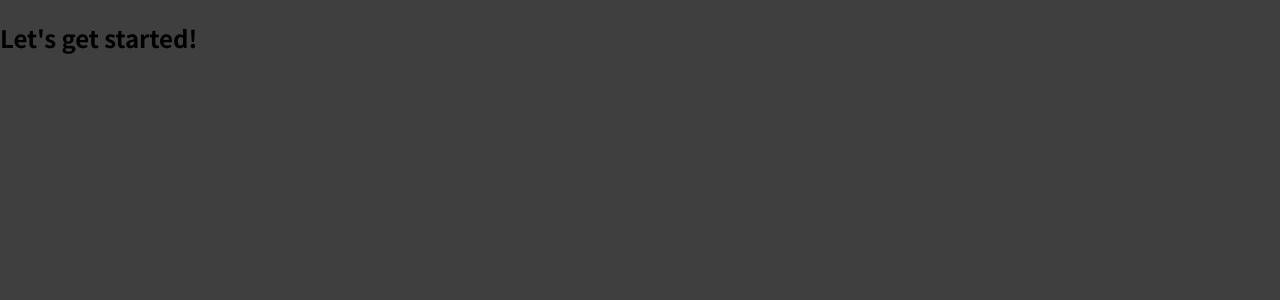
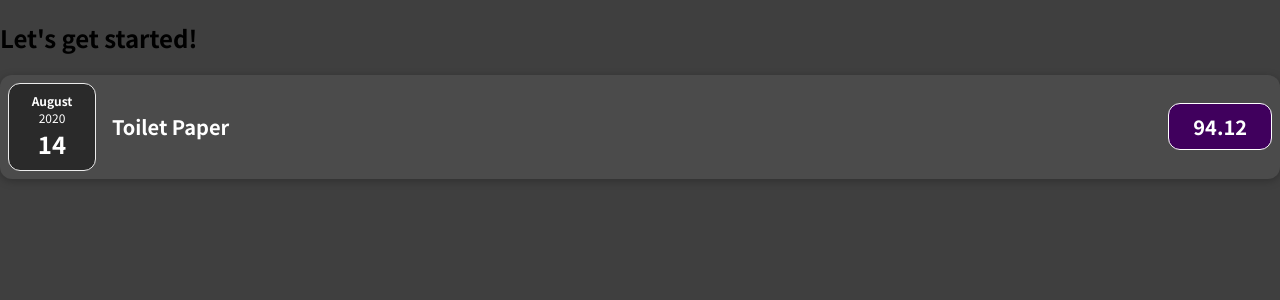
Before and after one commit to omins/studying-react, a JavaScript app in the folder src/basic-practice/my-app/: page / in a window 1280 px wide. Shown: the top 300 px of the page. Built offline with nearby package versions, Linux system fonts and the light colour scheme.

Commit message:
feat: 지출내역 컴포넌트 추가

```diff
--- a/src/basic-practice/my-app/src/App.js
+++ b/src/basic-practice/my-app/src/App.js
@@ -1,7 +1,36 @@
+import ExpenseItem from './components/ExpenseItem';
+
 function App() {
+
+  const expenses = [
+    {
+      id: 'e1',
+      title: 'Toilet Paper',
+      amount: 94.12,
+      date: new Date(2020, 7, 14),
+    },
+    { id: 'e2', title: 'New TV', amount: 799.49, date: new Date(2021, 2, 12) },
+    {
+      id: 'e3',
+      title: 'Car Insurance',
+      amount: 294.67,
+      date: new Date(2021, 2, 28),
+    },
+    {
+      id: 'e4',
+      title: 'New Desk (Wooden)',
+      amount: 450,
+      date: new Date(2021, 5, 12),
+    },
+  ];
   return (
     <div>
       <h2>Let's get started!</h2>
+      <ExpenseItem
+        title={expenses[0].title}
+        date={expenses[0].date}
+        amount={expenses[0].amount}
+      />
     </div>
   );
 }
--- /dev/null
+++ b/src/basic-practice/my-app/src/components/ExpenseDate.css
@@ -0,0 +1,26 @@
+.expense-date {
+  display: flex;
+  flex-direction: column;
+  width: 5.5rem;
+  height: 5.5rem;
+  border: 1px solid #ececec;
+  background-color: #2a2a2a;
+  color: white;
+  border-radius: 12px;
+  align-items: center;
+  justify-content: center;
+}
+
+.expense-date__month {
+  font-size: 0.75rem;
+  font-weight: bold;
+}
+
+.expense-date__year {
+  font-size: 0.75rem;
+}
+
+.expense-date__day {
+  font-size: 1.5rem;
+  font-weight: bold;
+}
--- /dev/null
+++ b/src/basic-practice/my-app/src/components/ExpenseDate.js
@@ -0,0 +1,18 @@
+import './ExpenseDate.css';
+
+function ExpenseDate(props) {
+  const { date } = props
+  const month = date.toLocaleString('en-US', {month: 'long'});
+  const day = date.toLocaleString('en-US', {day: '2-digit'});
+  const year = date.getFullYear();
+
+  return (
+    <div className='expense-date'>
+      <div className='expense-date__month'>{month}</div>
+      <div className='expense-date__year'>{year}</div>
+      <div className='expense-date__day'>{day}</div>
+    </div>
+  );
+}
+
+export default ExpenseDate;
--- /dev/null
+++ b/src/basic-practice/my-app/src/components/ExpenseItem.css
@@ -0,0 +1,56 @@
+.expense-item {
+  display: flex;
+  justify-content: space-between;
+  align-items: center;
+  box-shadow: 0 2px 8px rgba(0, 0, 0, 0.25);
+  padding: 0.5rem;
+  margin: 1rem 0;
+  border-radius: 12px;
+  background-color: #4b4b4b;
+}
+
+.expense-item__description {
+  display: flex;
+  flex-direction: column;
+  gap: 1rem;
+  align-items: flex-end;
+  flex-flow: column-reverse;
+  justify-content: flex-start;
+  flex: 1;
+}
+
+.expense-item h2 {
+  color: #3a3a3a;
+  font-size: 1rem;
+  flex: 1;
+  margin: 0 1rem;
+  color: white;
+}
+
+.expense-item__price {
+  font-size: 1rem;
+  font-weight: bold;
+  color: white;
+  background-color: #40005d;
+  border: 1px solid white;
+  padding: 0.5rem;
+  border-radius: 12px;
+}
+
+@media (min-width: 580px) {
+  .expense-item__description {
+    flex-direction: row;
+    align-items: center;
+    justify-content: flex-start;
+    flex: 1;
+  }
+
+  .expense-item__description h2 {
+    font-size: 1.25rem;
+  }
+
+  .expense-item__price {
+    font-size: 1.25rem;
+    padding: 0.5rem 1.5rem;
+  }
+}
--- /dev/null
+++ b/src/basic-practice/my-app/src/components/ExpenseItem.js
@@ -0,0 +1,17 @@
+import './ExpenseItem.css';
+import ExpenseDate from './ExpenseDate';
+
+function ExpenseItem(props) {
+  const { title, date, amount } = props;
+
+  return (
+  <div className='expense-item'>
+    <ExpenseDate date={date}/>
+    <div className='expense-item__description'>
+      <h2>{title}</h2>
+      <div className='expense-item__price'>{amount}</div>
+    </div>
+  </div>);
+}
+
+export default ExpenseItem;
```
Also changed, not shown: 1 other file (tests, documents, lock files or other folders).
